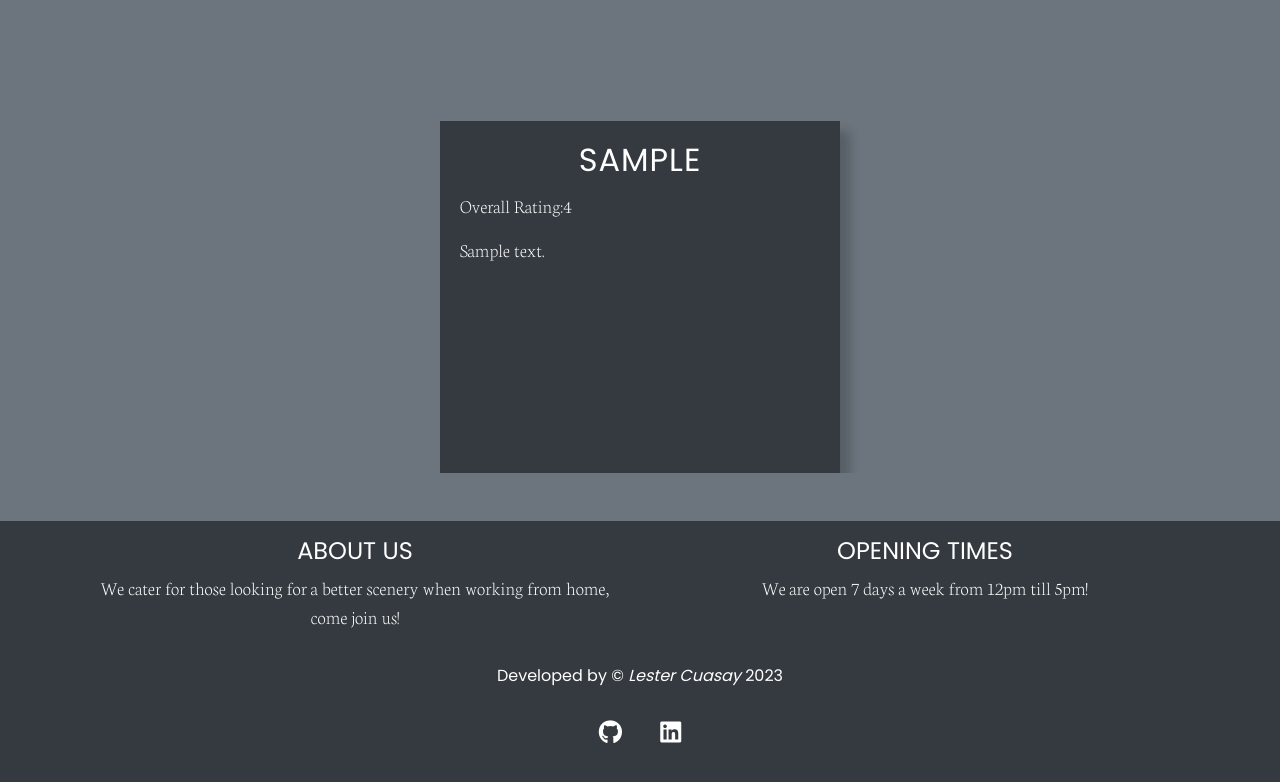
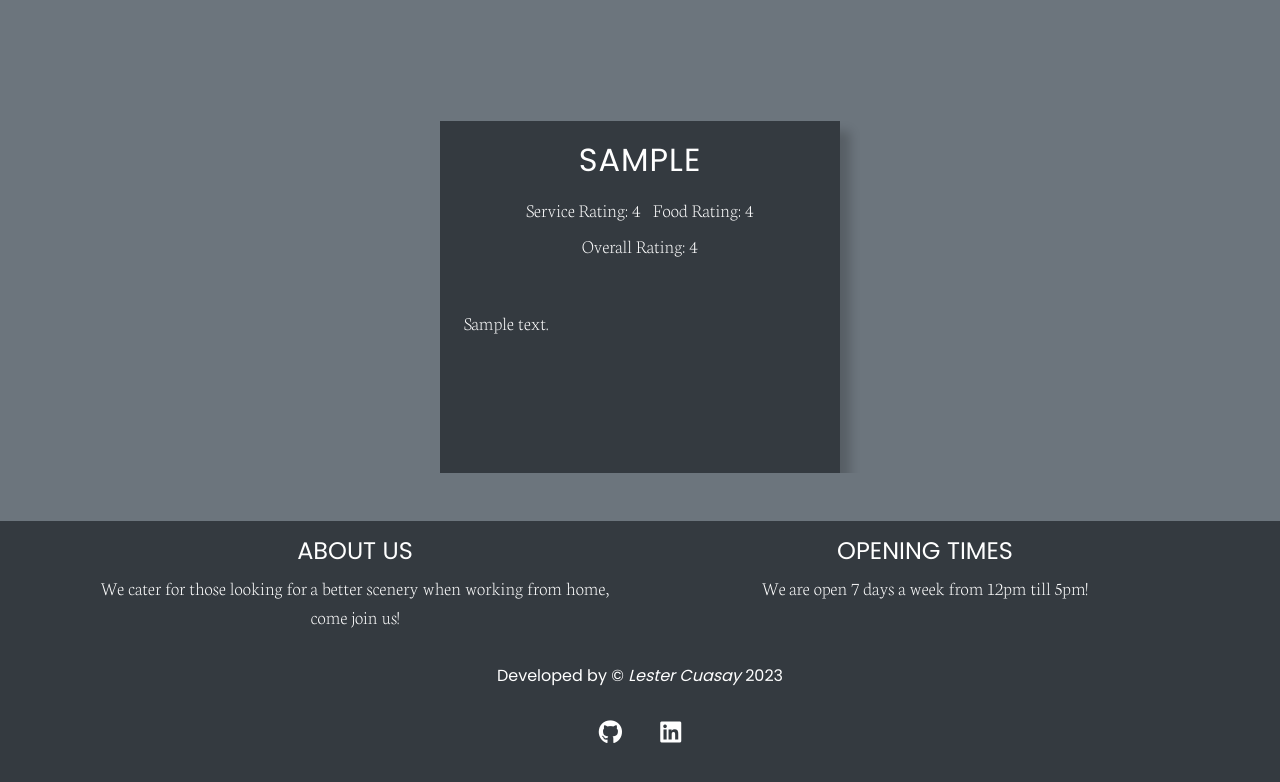
Before and after one commit to LesterCuasay/Project-4, a Django app: page / in a window 1280 px wide. Shown: the part 1422-2204 px from the top of the page. Run offline with Django 3.2, Linux system fonts and the light colour scheme; tables that the repository leaves empty hold one stand-in row (values such as "Sample post"); some libraries are stand-ins or nearby versions.

Commit message:
feat - added styles ot the text for reviews

```diff
--- a/home/templates/home/index.html
+++ b/home/templates/home/index.html
@@ -106,10 +106,14 @@
                     {% for review in reviews %}
                     <div class="col m-5">
                         <div class="reviews-card mb-4">
-                            <div class="card-body">
+                            <div class="card-body text-center">
                                 <h2 class="card-title text-uppercase"> {{ review.author }}</h2>
-                                <p class="card-text">Overall Rating:{{ review.overall_rating }}</p>
+                                <p class="card-text">Service Rating: {{ review.service_rating }}</p>
+                                <p class="card-text">Food Rating: {{ review.food_rating }}</p>
+                                <p class="card-text">Overall Rating: {{ review.overall_rating }}</p>
+                            <div class="reviews-comment">
                                 <p class="card-text">{{ review.comment }}</p>
+                            </div>
                             </div>
                         </div>
                     </div>
--- a/static/css/style.css
+++ b/static/css/style.css
@@ -240,6 +240,16 @@ footer .btn:hover {
     height: 400px;
 }
 
+.reviews-card p {
+    display: inline-block;
+    margin: 4px;
+}
+
+.reviews-comment {
+    text-align: left;
+    margin-top: 2.5rem;
+}
+
 
 
 /** Bookings Page **/
```
